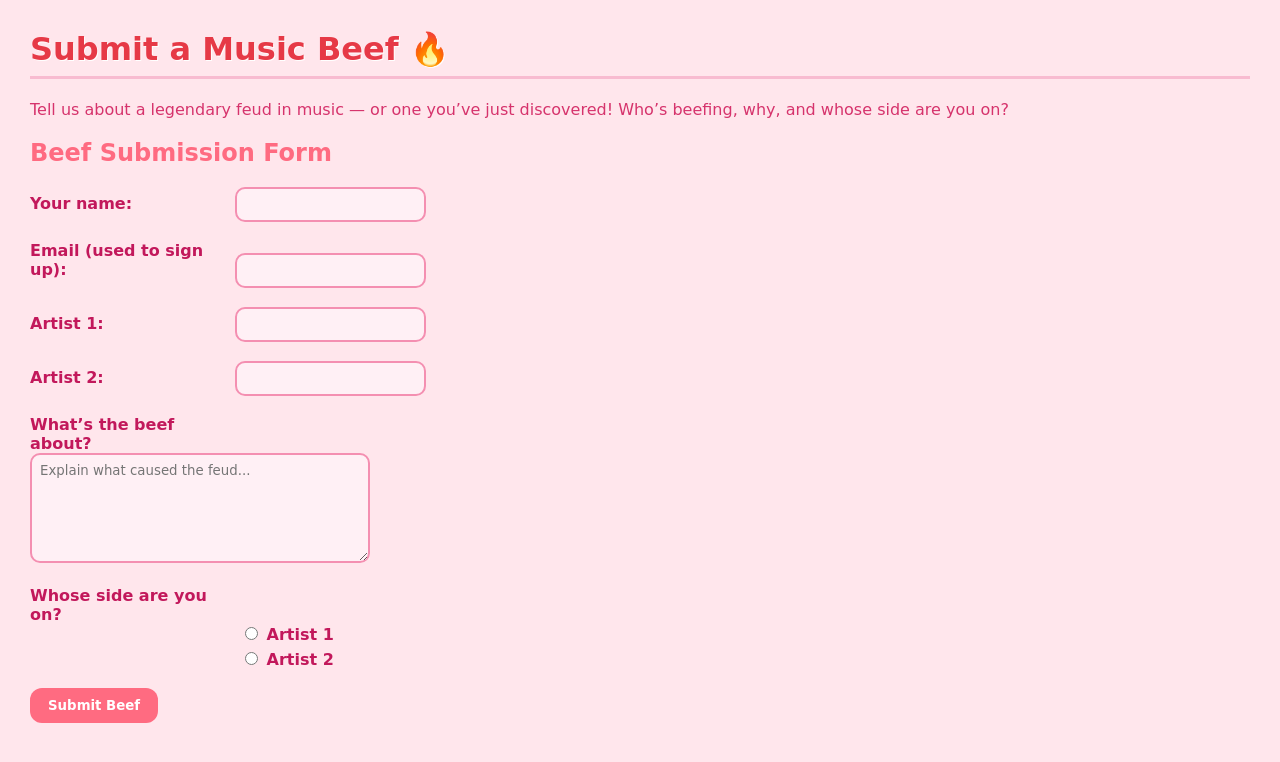
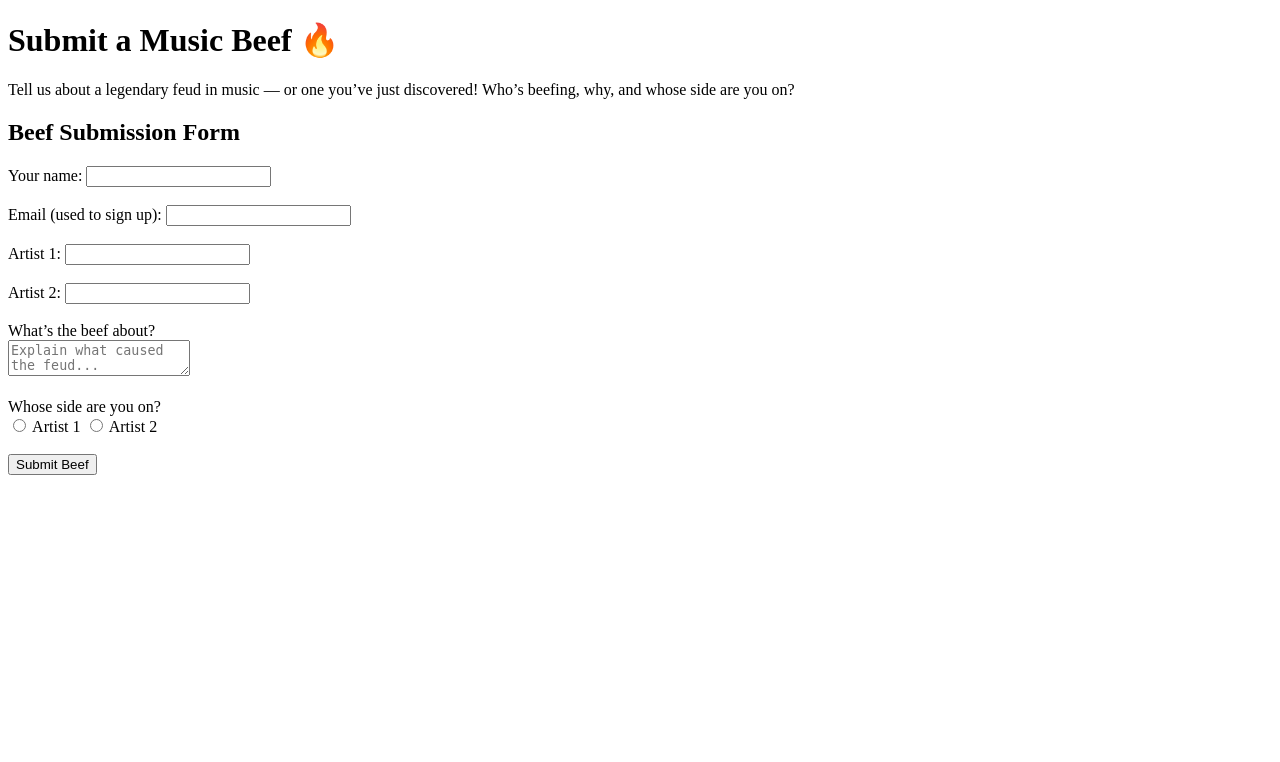
Before and after one commit to emmaculley/musicfansite, a Flask app: template templates/beef_form.html in a window 1280 px wide. Shown: the top 762 px of the page. Run offline with Flask 3, Linux system fonts and the light colour scheme; the template is opened without the code that fills it, so the values that code supplies are empty.

Commit message:
extending now

```diff
--- a/templates/beef_form.html
+++ b/templates/beef_form.html
@@ -1,73 +1,13 @@
+{% extends "base.html" %}
+
+{% block main_content %}
+
 <!DOCTYPE html>
 <html lang='en'>
 <head>
     <meta charset='utf-8'>
     <meta name=author content="music fansite group -- Ashley">
     <title>Submit a Beef</title>
-    <style>
-    body {
-        background-color: #ffe6ec; /* soft pink background */
-        font-family: 'Poppins', 'Comic Sans MS', cursive, sans-serif;
-        margin: 30px;
-        color: #d6336c;
-    }
-
-    h1 {
-        color: #e63946;
-        border-bottom: 3px solid #f8bbd0;
-        padding-bottom: 8px;
-        font-size: 2em;
-        text-shadow: 1px 1px #ffffff;
-    }
-
-    h2 {
-        color: #ff6b81;
-        font-size: 1.5em;
-    }
-
-    label {
-        display: inline-block;
-        width: 200px;
-        font-weight: bold;
-        color: #c2185b;
-    }
-
-    input, select, textarea {
-        border: 2px solid #f48fb1;
-        border-radius: 10px;
-        padding: 8px;
-        background-color: #fff0f5;
-        font-family: 'Poppins', cursive;
-    }
-
-    textarea {
-        width: 320px;
-        height: 90px;
-    }
-
-    input[type="submit"] {
-        background-color: #ff6b81;
-        color: white;
-        border: none;
-        padding: 10px 18px;
-        border-radius: 12px;
-        cursor: pointer;
-        font-weight: bold;
-        transition: background-color 0.3s ease;
-    }
-
-    input[type="submit"]:hover {
-        background-color: #e63946;
-    }
-
-    .radio-group {
-        display: flex;
-        flex-direction: column;
-        gap: 5px;
-        margin-left: 210px;
-    }
-
-    </style>
 </head>
 
 <body>
@@ -109,3 +49,4 @@ Who’s beefing, why, and whose side are you on?</p>
 
 </body>
 </html>
+{% endblock %}
```
